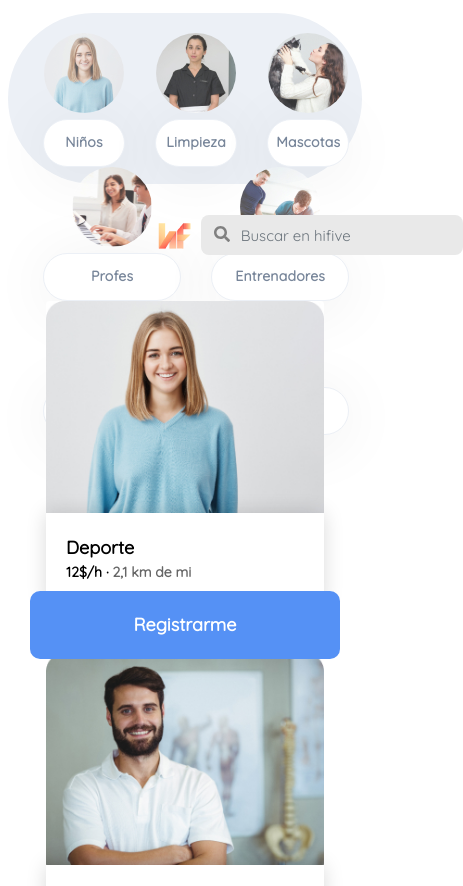
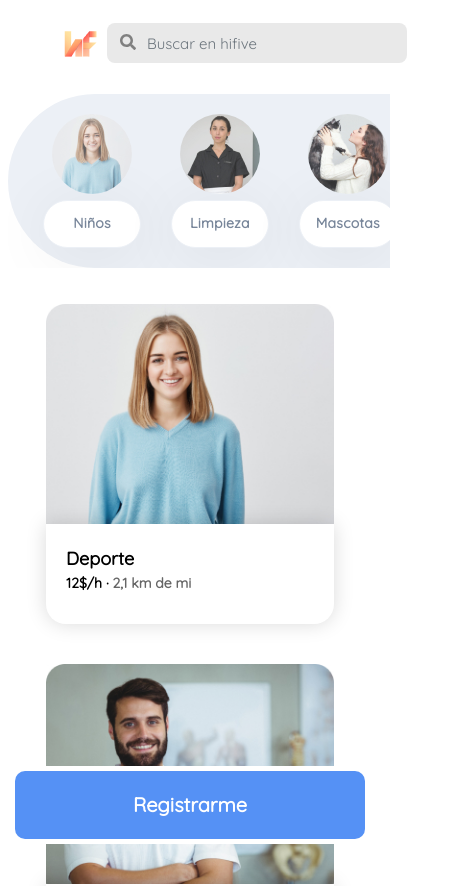
Before and after one commit to SasePriv/React-FrontEnd-of-Web-Page-Hifive, a React (Create React App) app: page / in a window 390 px wide. Shown: the top 886 px of the page, 463 px wide, since content can reach past the window. Built offline with nearby package versions, Linux system fonts and the light colour scheme.

Commit message:
terminada la pagina home responsive

```diff
--- a/src/App.js
+++ b/src/App.js
@@ -1,6 +1,7 @@
 import React from 'react';
 import './App.css';
 import Home from './components/Home';
+
 
 function App() {
   return (
--- a/src/components/Bar.js
+++ b/src/components/Bar.js
@@ -19,7 +19,7 @@ class Bar extends Component{
 
         return(
             <div className="bar ">
-                <div className="d-flex justify-content-center prueba">
+                <div className="d-flex justify-content-center ajust">
                     <div  className="mr-5">
                         <a href="#">
                             <img src={require("../assets/img/menu1.png")}></img>
--- a/src/components/Category.js
+++ b/src/components/Category.js
@@ -67,10 +67,11 @@ class Category extends Component {
     }
 
     return (
-      <div className="d-flex justify-content-center ">
+      <div className="d-flex justify-content-center p-out">
         { this.selected()}
-          <div className="Category" style={size}>
-              <div className="container flex-wrap boxe">
+        <div className="slide-cate p-out">
+            <div className="Category " style={size}>
+                <div className="container boxe">
                   <div className="row">
                     { catego.map(e =>
                     <div className="col" key={e.number}>
@@ -87,6 +88,7 @@ class Category extends Component {
                 </div>
             </div>
         </div>
+      </div>
     );
   }
 }
--- a/src/components/Home.js
+++ b/src/components/Home.js
@@ -3,6 +3,7 @@ import Category from './Category'
 import Search from './Search'
 import Content from './Content'
 import Bar from './Bar';
+import './styles/home.css'
 
 class Home extends Component{
 
@@ -23,18 +24,18 @@ class Home extends Component{
 
 
     return (
-      <div className="d-flex justify-content-center flex-column">
-          <div className="p-2">
+      <div className="d-flex justify-content-center flex-column p-out">
+          <div className="p-2 p-out order-2">
             <div>
               <Category></Category>
             </div>
           </div>
-          <div className="d-inline-flex p-2">
+          <div className="d-inline-flex p-2 ajust-size order-1">
             <div>
               <Search></Search>
             </div>
           </div>
-          <div className="p-2">
+          <div className="p-2 order-3">
             <div>
               <Content></Content>
               {this.mostrar()}
--- a/src/components/styles/Category.css
+++ b/src/components/styles/Category.css
@@ -1,11 +1,12 @@
 .Category {
     /* position: absolute; */
     width: 858px;
-    height: 171px;
+    height: auto;
     background: #ECF0F6;
     border-radius: 200px;
     /* left: 28%; */
     margin-top: 5px;
+    float: left;
   }
 
 .boxe {
@@ -83,3 +84,30 @@
 .red-shadow{
   box-shadow: 0px 2px 10px #FF7575;
 }
+
+.slide-cate{
+  display: flexbox !important;
+  overflow: auto;
+
+}
+
+.slide-cate::-webkit-scrollbar {
+  display: none;
+}
+
+.slide-cate {
+  -ms-overflow-style: none;
+}
+
+@media only screen and (max-width: 768px) {
+  /* For mobile phones: */
+
+  .box1{
+    margin-left: 10px;
+    margin-right: 5px;
+  }
+
+  .row{
+    flex-wrap: unset;
+  }
+}
--- a/src/components/styles/Content.css
+++ b/src/components/styles/Content.css
@@ -66,3 +66,23 @@
 
     color: #FFFFFF;
 }
+
+@media only screen and (max-width: 768px) {
+    /* For mobile phones: */
+    .buton-regi{
+        position: fixed;
+        top: unset;
+        bottom: 0;
+        background-color: white;
+        /* width: 100%;
+        margin-left: auto;
+        margin-right: auto;
+        left: 0;
+        right: 0; */
+    }
+    .boton{
+        width: 350px;
+        margin: 5px;
+        font-size: 20px;
+    }
+}
--- a/src/components/styles/Search.css
+++ b/src/components/styles/Search.css
@@ -37,3 +37,33 @@
     left: 13px;
     color: gray;
 }
+
+
+@media only screen and (max-width: 768px) {
+    /* For mobile phones: */
+
+    .search{
+        padding-left: 0;
+    }
+
+    .search-input{
+        width: 300px;
+        height: 40px;
+    }
+}
+
+@media only screen and (max-width: 1600px) {
+    /* For mobile phones: */
+
+    .search{
+        padding-left: 20%;
+    }
+}
+
+@media only screen and (max-width: 880px) {
+    /* For mobile phones: */
+
+    .search{
+        padding-left: 10%;
+    }
+}
--- a/src/components/styles/bar.css
+++ b/src/components/styles/bar.css
@@ -13,7 +13,7 @@
     bottom:0px;
 }
 
-.prueba{
+.ajust{
     position: absolute;
     height: 100%;
     /* background-color: lightcoral; */
--- /dev/null
+++ b/src/components/styles/home.css
@@ -0,0 +1,27 @@
+.p-out{
+    padding-right: 0px !important;
+  }
+
+.order-1, .order-2, .order-3{
+    all: initial;
+}
+
+@media only screen and (max-width: 768px) {
+    /* For mobile phones: */
+    .ajust-size{
+        left: 0;
+        right: 0;
+        margin: auto;
+    }
+
+    .order-1{
+      order: unset;
+    }
+    .order-2{
+      order: 1;
+    }
+    .order-3{
+      order: 1;
+    }
+
+}
```
Lines whose indentation alone changed are shown as unchanged.
